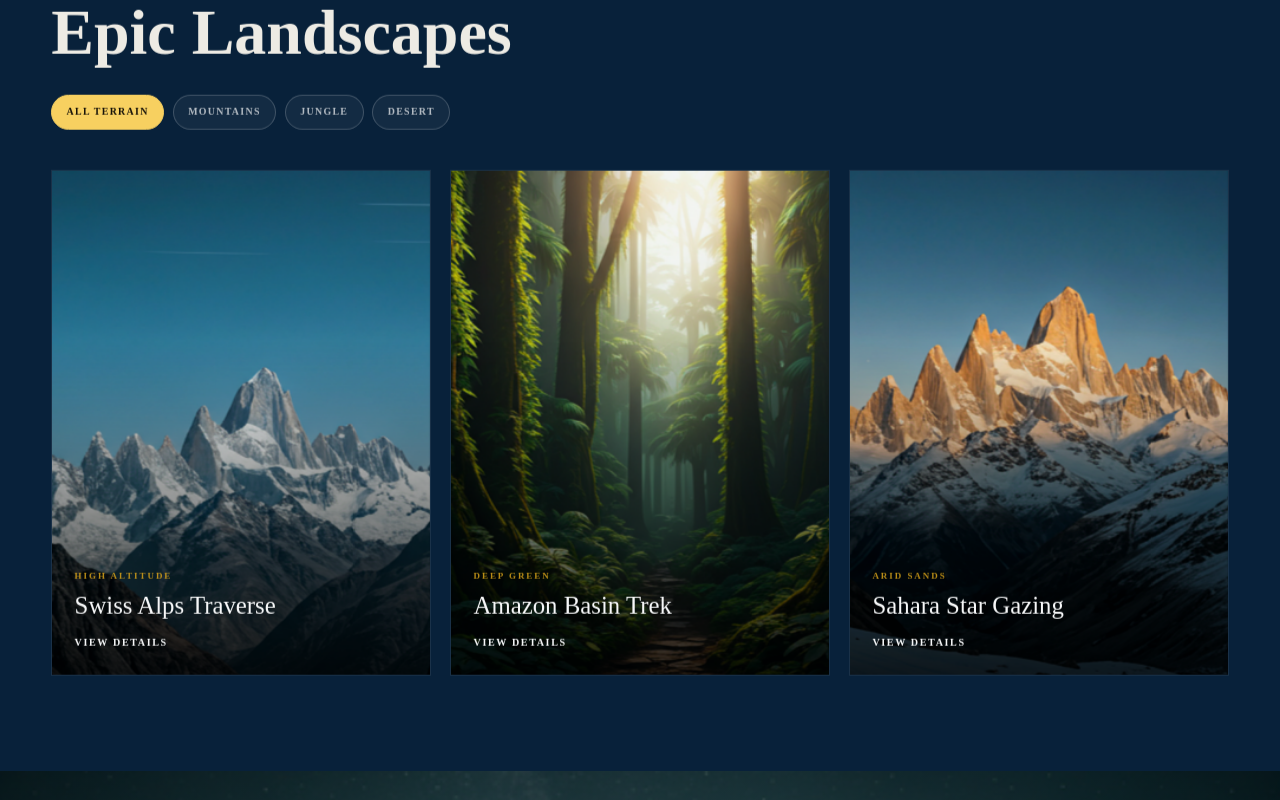
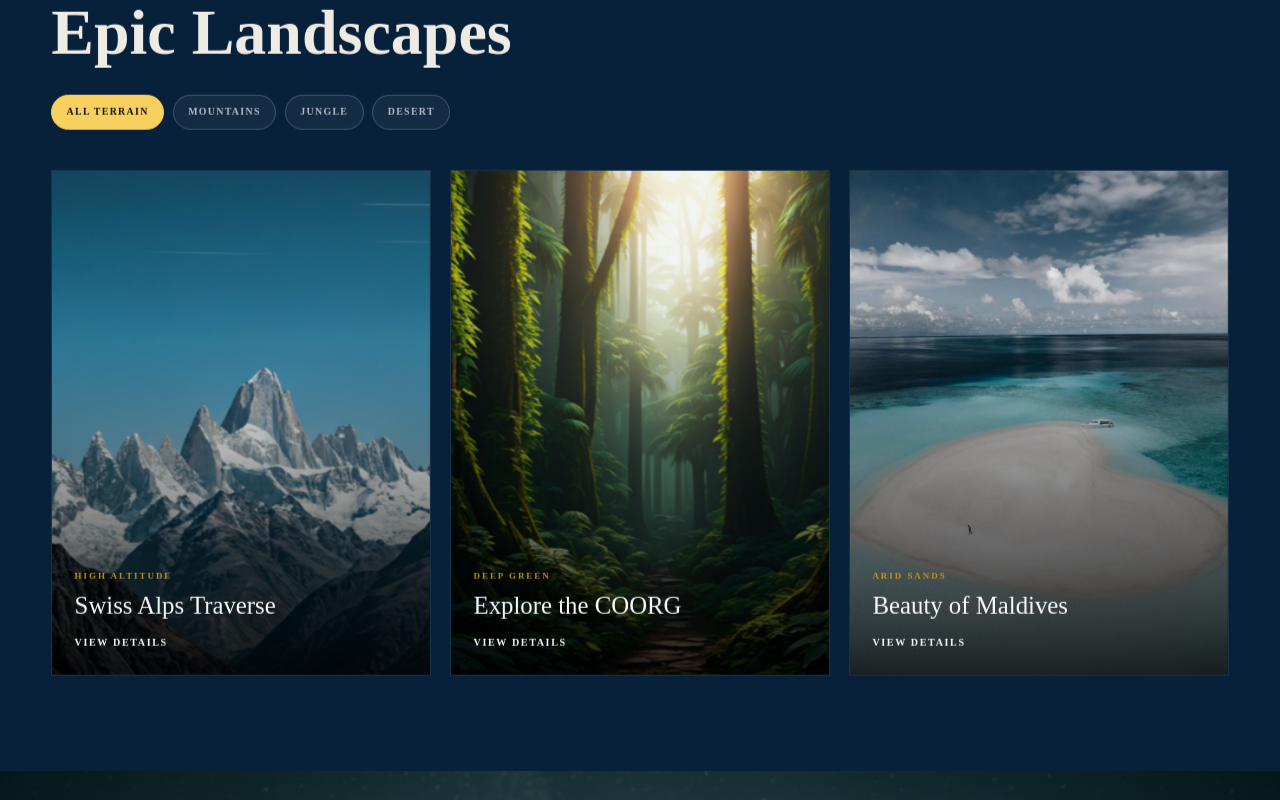
Before and after one commit to VENUGOPALREDDY787/AdhvagaHolidays, a React (Vite) app in the folder adhvagafrontend/: page /Home in a window 1280 px wide. Shown: the part 920-1720 px from the top of the page. Built offline with nearby package versions, Linux system fonts and the light colour scheme; no server answers; a web font is replaced by a local one.

Commit message:
Update CinematicHome.jsx

```diff
--- a/adhvagafrontend/src/Pages/CinematicHome.jsx
+++ b/adhvagafrontend/src/Pages/CinematicHome.jsx
@@ -30,15 +30,15 @@ const destinationCards = [
   },
   {
     label: "Deep Green",
-    title: "Amazon Basin Trek",
+    title: "Explore the COORG",
     image:
       "/aida-images/aida_015.jpg",
   },
   {
     label: "Arid Sands",
-    title: "Sahara Star Gazing",
+    title: "Beauty of Maldives",
     image:
-      "/aida-images/aida_046.jpg",
+      "/aida-images/cosmos_1623436937.jpeg",
   },
 ];
 
@@ -344,7 +344,7 @@ export default function CinematicHome() {
 
           <div className="cine-container" data-reveal>
             <p className="cine-heading-eyebrow">Our Legacy</p>
-            <h2 className="cine-heading">Decades Of Adventure</h2>
+            <h2 className="cine-heading">A Legacy of Exploration</h2>
             <p
               className="cine-subtext"
               style={{
@@ -353,14 +353,14 @@ export default function CinematicHome() {
                 color: "rgba(255,255,255,0.8)",
               }}
             >
-              Founded in 2005, {settings.agencyName || "Advaga Holidays"} evolved from a small trekking
+              Founded in 2012, {settings.agencyName || "Advaga Holidays"} evolved from a small trekking
               collective into a full-scope travel design studio specializing in
               story-driven itineraries and high-touch support.
             </p>
 
             <div className="cine-grid-4">
               <div className="cine-glass" data-reveal>
-                <h3>19+</h3>
+                <h3>14+</h3>
                 <p>Years of Heritage</p>
               </div>
               <div className="cine-glass" data-reveal>
```
